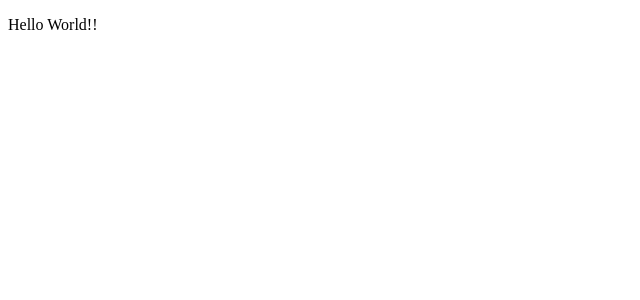
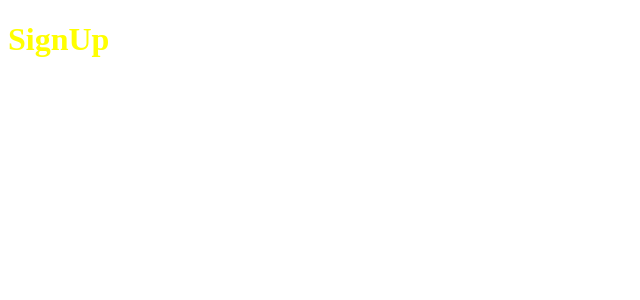
Before and after one commit to MardouSilva/my-alpha-profiler, a React (Create React App) app: page /signup in a window 1280 px wide. Shown: the top 300 px of the page, without its empty margins (0-640 px from the left). Built offline with nearby package versions, Linux system fonts and the light colour scheme.

Commit message:
rotas das pages funcionando

```diff
--- a/package.json
+++ b/package.json
@@ -8,6 +8,7 @@
     "@testing-library/user-event": "^13.5.0",
     "react": "^18.0.0",
     "react-dom": "^18.0.0",
+    "react-router-dom": "^6.3.0",
     "react-scripts": "5.0.1",
     "web-vitals": "^2.1.4"
   },
--- a/src/App.js
+++ b/src/App.js
@@ -1,5 +1,12 @@
+import { BrowserRouter } from "react-router-dom";
+import { Router } from "./routes/routes";
+
 const App = () => {
-  return <p className="App">Hello World!!</p>;
+  return (
+    <BrowserRouter>
+      <Router />
+    </BrowserRouter>
+  );
 };
 
 export default App;
--- /dev/null
+++ b/src/pages/EditProfile/index.jsx
@@ -0,0 +1,5 @@
+import "./styles.css"
+
+export const Profile = () => {
+  return <h1 id="profileTitle">Profile</h1>;
+};
--- /dev/null
+++ b/src/pages/EditProfile/styles.css
@@ -0,0 +1,3 @@
+#profileTitle{
+  color: blue
+}
--- /dev/null
+++ b/src/pages/Home/index.jsx
@@ -0,0 +1,5 @@
+import "./styles.css"
+
+export const Home = () => {
+  return <h1 id="homeTitle">Home</h1>;
+};
--- /dev/null
+++ b/src/pages/Home/styles.css
@@ -0,0 +1,3 @@
+#homeTitle{
+  color: red
+}
--- /dev/null
+++ b/src/pages/SignIn/index.jsx
@@ -0,0 +1,5 @@
+import "./styles.css"
+
+export const SignIn = () => {
+  return <h1 id="signinTitle">SignIn</h1>;
+};
--- /dev/null
+++ b/src/pages/SignIn/styles.css
@@ -0,0 +1,3 @@
+#signinTitle{
+  color: green
+}
--- /dev/null
+++ b/src/pages/SignUp/index.jsx
@@ -0,0 +1,5 @@
+import "./styles.css"
+
+export const SignUp = () => {
+  return <h1 id="signupTitle">SignUp</h1>;
+};
--- /dev/null
+++ b/src/pages/SignUp/styles.css
@@ -0,0 +1,3 @@
+#signupTitle{
+  color: yellow
+}
--- a/src/routes/routes.jsx
+++ b/src/routes/routes.jsx
@@ -0,0 +1,17 @@
+import { Routes, Route } from "react-router-dom";
+
+import { Profile } from "../pages/EditProfile"
+import { Home } from "../pages/Home"
+import { SignIn } from "../pages/SignIn";
+import { SignUp } from "../pages/SignUp";
+
+export const Router = () => {
+  return (
+    <Routes>
+      <Route path="/" element={<Home />} />
+      <Route path="/signin" element={<SignIn />} />
+      <Route path="/signup" element={<SignUp />} />
+      <Route path="/editprofile" element={<Profile />} />
+    </Routes>
+  )
+}
```
Also changed, not shown: 1 other file (tests, documents, lock files or other folders).
